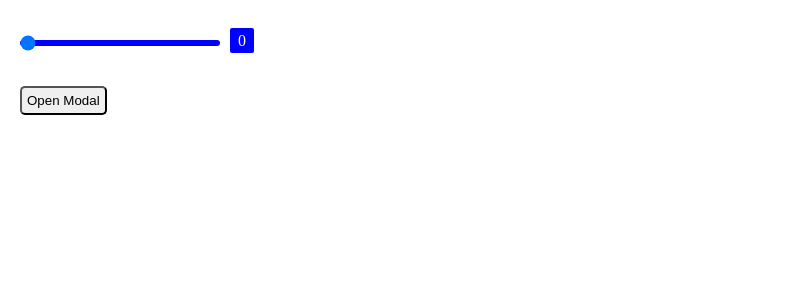
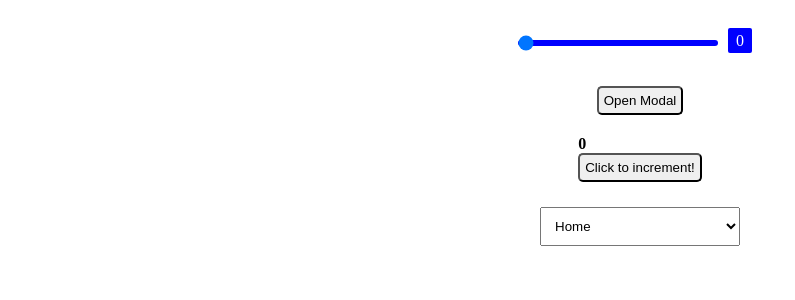
Before and after one commit to vladcimpianu/react-ui-components, a React (Create React App) app: page / in a window 1280 px wide. Shown: the top 300 px of the page, without its empty margins (0-795 px from the left). Built offline with nearby package versions, Linux system fonts and the light colour scheme.

Commit message:
added dropdown + counter

```diff
--- a/src/App.css
+++ b/src/App.css
@@ -3,7 +3,8 @@
   height: 800px;
   margin: 0 auto;
   padding: 20px;
-  justify-content: center;
   align-items: center;
   box-shadow: border-box;
+  display: flex;
+  flex-direction: column;
 }
--- a/src/App.js
+++ b/src/App.js
@@ -1,7 +1,9 @@
 import React from 'react';
 import Range from './components/Range';
 import Modal from './components/Modal';
-import './components/range.css';
+import FunctionalModal from './components/FunctionalModal';
+import CounterWithHooks from './components/CounterWithHooks';
+import Dropdown from './components/Dropdown';
 import './components/modal.css';
 import './App.css';
 
@@ -9,23 +11,14 @@ class App extends React.Component {
   constructor(props) {
     super(props);
     this.state = {
-      rangeVal: 0,
       isOpen: false
     }
-    this.updateRange = this.updateRange.bind(this);
-  }
-
-  updateRange(val) {
-    this.setState({
-      rangeVal: val
-    })
   }
 
   render() {
-    const { rangeVal } = this.state;
     return (
       <div className='App'>
-        <Range range={rangeVal} updateRange={this.updateRange}/>
+        <Range />
         <button
           className='modal-btn'
           onClick={ (e) => this.setState({ isOpen: true })}>
@@ -36,6 +29,9 @@ class App extends React.Component {
           onClose={ (e) => this.setState({ isOpen: false })}
         >Lorem ipsum id semper risus in hendrerit gravida rutrum quisque non tellus orci ac auctor augue mauris augue neque gravida in fermentum et sollicitudin ac orci phasellus egestas tellus rutrum tellus pellentesque
         </Modal>
+        <FunctionalModal isOpen={this.state.isOpen} onClose={ (e) => this.setState({ isOpen: false })}>Lorem ipsum functional</ FunctionalModal>
+        <CounterWithHooks />
+        <Dropdown/>
       </div>
     )
   }
--- /dev/null
+++ b/src/components/CounterWithHooks.js
@@ -0,0 +1,22 @@
+import React, { useState } from 'react';
+
+const CounterWithHooks = () => {
+    const [count, updateCount] = useState(0);
+    const counterStyles = {
+            padding: '5px',
+            borderRadius: '5px',
+            outline: 'none',
+            cursor: 'pointer'
+        }
+
+    return (
+        <div>
+            <h4>{ count }</h4>
+            <button onClick={ () => updateCount(count + 1) }
+            style={counterStyles}
+            > Click to increment! </button>
+        </div>
+    );
+}
+
+export default CounterWithHooks;
--- /dev/null
+++ b/src/components/Dropdown.js
@@ -0,0 +1,32 @@
+import React, { Component } from 'react';
+import './dropdown.css';
+
+class Dropdown extends Component {
+    constructor(props) {
+        super(props);
+        this.state = {display: 'Home'};
+        this.handleOption = this.handleOption.bind(this);
+    };
+
+    handleOption = (e) => {
+        e.preventDefault();
+        // this.state.display = e.target.display;
+        this.setState(this.state.display = e.target.display);
+        alert(`You've selected ${e.target.value}`);
+    };
+
+    render() {
+        return (
+            <div className='dropdown'>
+                <select display={this.state.display} onChange={this.handleOption}>
+                    <option display="Home">Home</option>
+                    <option display="About">About</option>
+                    <option display="Contact">Contact</option>
+                    <option display="FAQ">FAQ</option>
+                </select>
+            </div>
+        )
+    }
+};
+
+export default Dropdown;
--- /dev/null
+++ b/src/components/FunctionalModal.js
@@ -0,0 +1,16 @@
+import React from 'react';
+
+const FunctionalModal = (props) => {
+    const {isOpen, onClose, children} = props;
+
+    const altModal = isOpen ?
+        (<div className='modal-box'>
+        <button className='modal-close-btn' onClick={onClose}>X</button>
+        <div>{children}</div>
+        </div>)
+        : null;
+
+        return altModal;
+};
+
+export default FunctionalModal;
--- a/src/components/Range.js
+++ b/src/components/Range.js
@@ -1,28 +1,32 @@
 import React from 'react';
+import './range.css';
+
 
 class Range extends React.Component {
     constructor(props) {
       super(props);
+      this.state = {rangeVal: 0}
       this.updateRange = this.updateRange.bind(this);
     }
 
-    updateRange(e) {
-      this.props.updateRange(e.target.value);
+    updateRange(event) {
+      this.setState({
+        rangeVal: event.target.value
+      });
     }
 
     render() {
-      // console.log(this.props);
-      const { range } = this.props;
+      const { rangeVal } = this.state;
       return (
         <div>
           <input className="range" type="range"
-            value={range}
+            value={rangeVal}
             min="0"
             max="10"
             step="1"
             onChange={this.updateRange}
           />
-          <span className="range-output">{range}</span>
+          <span className="range-output">{rangeVal}</span>
         </div>
       )
     }
--- /dev/null
+++ b/src/components/dropdown.css
@@ -0,0 +1,11 @@
+.dropdown  {
+    margin: 25px;
+    display: inline-block;
+    position: relative;
+}
+select {
+    list-style-type: none;
+    margin: 0;
+    padding: 10px;
+    width: 200px;
+}
```
